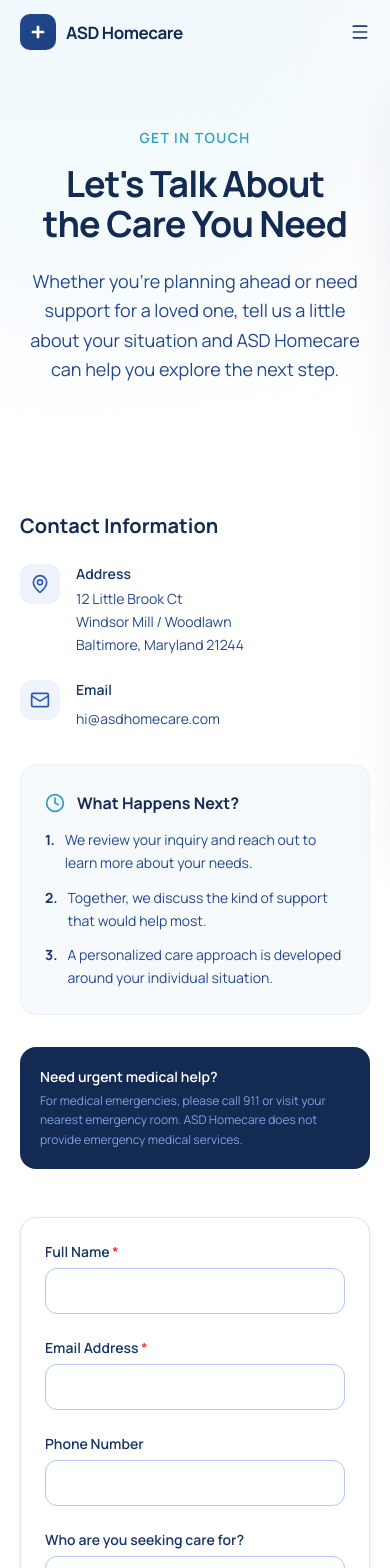
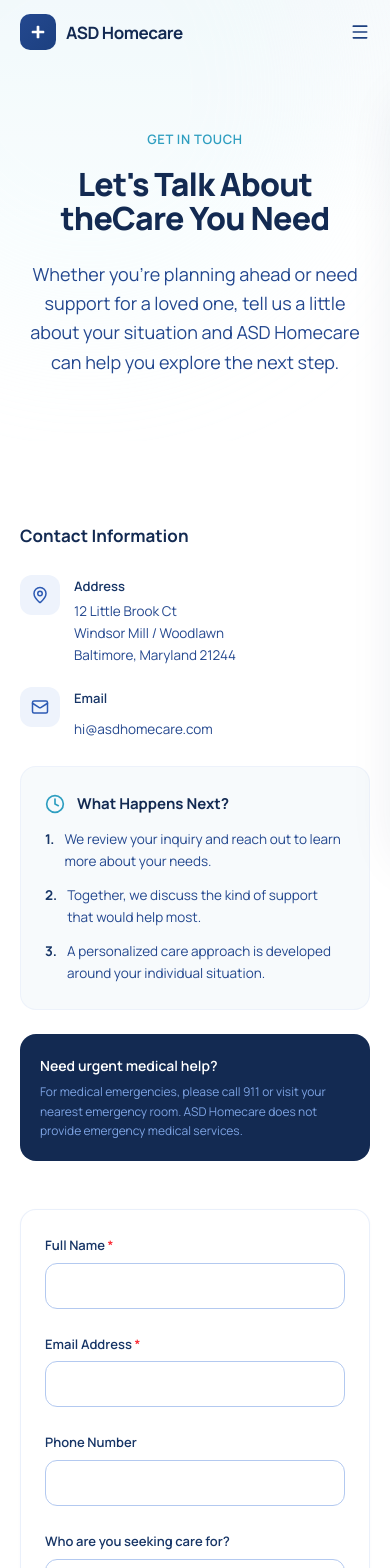
Before and after one commit to Xaxxoo/homecare, a Next.js app: page /contact in a window 390 px wide. Shown: the top 1568 px of the page. Built offline with nearby package versions, Linux system fonts and the light colour scheme.

Commit message:
polish: refine Contact page, 404 page, and form styling
Contact: organic bg shape, refined sidebar typography, link-underline.
404: min-height viewport centering, organic shape, stacked mobile buttons.
ContactForm: softer borders, refined label sizes, success state styling.

```diff
--- a/src/app/contact/page.tsx
+++ b/src/app/contact/page.tsx
@@ -19,18 +19,20 @@ export default function ContactPage() {
   return (
     <>
       {/* Hero */}
-      <section className="relative overflow-hidden bg-gradient-to-b from-cream-50 to-white pt-32 pb-16 lg:pt-40 lg:pb-20">
+      <section className="relative overflow-hidden bg-gradient-to-b from-cream-50 via-white to-white pt-32 pb-16 lg:pt-40 lg:pb-24">
         <div
-          className="absolute top-0 left-0 w-[500px] h-[500px] bg-cyan-100/30 rounded-full blur-3xl -translate-y-1/3 -translate-x-1/3 pointer-events-none"
+          className="absolute top-0 left-0 w-[500px] h-[500px] bg-cyan-100/25 rounded-[60%_40%_50%_50%/45%_55%_45%_55%] blur-3xl -translate-y-1/3 -translate-x-1/3 pointer-events-none"
           aria-hidden="true"
         />
         <Container>
           <div className="max-w-3xl mx-auto text-center relative">
-            <p className="text-sm font-semibold uppercase tracking-widest text-cyan-600 mb-4">
+            <p className="text-[13px] font-semibold uppercase tracking-wider text-cyan-600 mb-4">
               Get in Touch
             </p>
-            <h1 className="text-4xl sm:text-5xl lg:text-[3.25rem] font-bold text-navy-900 leading-[1.1] tracking-tight">
-              Let&apos;s Talk About the Care You Need
+            <h1 className="text-[2rem] sm:text-[2.5rem] lg:text-[3rem] font-extrabold text-navy-900 leading-[1.08] tracking-tight">
+              Let&apos;s Talk About the
+              <br className="hidden sm:block" />
+              Care You Need
             </h1>
             <p className="mt-6 text-lg text-navy-600 leading-relaxed max-w-2xl mx-auto">
               Whether you&apos;re planning ahead or need support for a loved one,
@@ -42,43 +44,43 @@ export default function ContactPage() {
       </section>
 
       {/* Content */}
-      <section className="py-16 lg:py-24">
+      <section className="py-20 lg:py-32">
         <Container>
-          <div className="grid lg:grid-cols-12 gap-12 lg:gap-16">
+          <div className="grid lg:grid-cols-12 gap-12 lg:gap-10">
             {/* Contact Info Sidebar */}
             <AnimateIn direction="left" className="lg:col-span-4">
-              <div className="space-y-8">
+              <div className="space-y-6">
                 <div>
-                  <h2 className="text-xl font-bold text-navy-900 mb-6">
+                  <h2 className="text-[17px] font-bold text-navy-900 mb-6">
                     Contact Information
                   </h2>
-                  <div className="space-y-6">
-                    <div className="flex items-start gap-4">
+                  <div className="space-y-5">
+                    <div className="flex items-start gap-3.5">
                       <div className="flex-shrink-0 w-10 h-10 rounded-xl bg-navy-50 text-navy-500 flex items-center justify-center">
-                        <MapPin className="w-5 h-5" aria-hidden="true" />
+                        <MapPin className="w-[18px] h-[18px]" aria-hidden="true" />
                       </div>
                       <div>
-                        <p className="text-sm font-semibold text-navy-800 mb-1">
+                        <p className="text-[13px] font-semibold text-navy-800 mb-1">
                           Address
                         </p>
-                        <address className="text-sm not-italic text-navy-600 leading-relaxed">
+                        <address className="text-[13.5px] not-italic text-navy-600 leading-relaxed">
                           12 Little Brook Ct<br />
                           Windsor Mill / Woodlawn<br />
                           Baltimore, Maryland 21244
                         </address>
                       </div>
                     </div>
-                    <div className="flex items-start gap-4">
+                    <div className="flex items-start gap-3.5">
                       <div className="flex-shrink-0 w-10 h-10 rounded-xl bg-navy-50 text-navy-500 flex items-center justify-center">
-                        <Mail className="w-5 h-5" aria-hidden="true" />
+                        <Mail className="w-[18px] h-[18px]" aria-hidden="true" />
                       </div>
                       <div>
-                        <p className="text-sm font-semibold text-navy-800 mb-1">
+                        <p className="text-[13px] font-semibold text-navy-800 mb-1">
                           Email
                         </p>
                         <a
                           href="mailto:hi@asdhomecare.com"
-                          className="text-sm text-navy-600 hover:text-navy-800 transition-colors"
+                          className="text-[13.5px] text-navy-600 hover:text-navy-800 transition-colors link-underline"
                         >
                           hi@asdhomecare.com
                         </a>
@@ -93,11 +95,11 @@ export default function ContactPage() {
                       className="w-5 h-5 text-cyan-600"
                       aria-hidden="true"
                     />
-                    <h3 className="font-bold text-navy-900">
+                    <h3 className="text-[15px] font-bold text-navy-900">
                       What Happens Next?
                     </h3>
                   </div>
-                  <ol className="space-y-3 text-sm text-navy-600 leading-relaxed">
+                  <ol className="space-y-3 text-[13.5px] text-navy-600 leading-relaxed">
                     <li className="flex gap-2.5">
                       <span className="font-bold text-navy-800 flex-shrink-0">
                         1.
@@ -123,10 +125,10 @@ export default function ContactPage() {
                 </div>
 
                 <div className="p-5 rounded-2xl bg-navy-900 text-white">
-                  <p className="text-sm font-semibold mb-1">
+                  <p className="text-[14px] font-semibold mb-1">
                     Need urgent medical help?
                   </p>
-                  <p className="text-xs text-navy-300 leading-relaxed">
+                  <p className="text-[12px] text-navy-300 leading-relaxed">
                     For medical emergencies, please call 911 or visit your
                     nearest emergency room. ASD Homecare does not provide
                     emergency medical services.
@@ -136,7 +138,7 @@ export default function ContactPage() {
             </AnimateIn>
 
             {/* Form */}
-            <AnimateIn direction="right" className="lg:col-span-8">
+            <AnimateIn direction="right" className="lg:col-span-7 lg:col-start-6">
               <ContactForm />
             </AnimateIn>
           </div>
--- a/src/app/not-found.tsx
+++ b/src/app/not-found.tsx
@@ -4,9 +4,9 @@ import { Home, ArrowLeft } from "lucide-react";
 
 export default function NotFound() {
   return (
-    <section className="relative overflow-hidden bg-gradient-to-b from-cream-50 to-white pt-32 pb-20 lg:pt-40 lg:pb-32">
+    <section className="relative overflow-hidden bg-gradient-to-b from-cream-50 via-white to-white pt-32 pb-20 lg:pt-40 lg:pb-32 min-h-[70vh] flex items-center">
       <div
-        className="absolute top-1/2 left-1/2 -translate-x-1/2 -translate-y-1/2 w-[600px] h-[600px] bg-cyan-100/20 rounded-full blur-3xl pointer-events-none"
+        className="absolute top-1/2 left-1/2 -translate-x-1/2 -translate-y-1/2 w-[600px] h-[600px] bg-cyan-100/15 rounded-[40%_60%_55%_45%/50%_45%_55%_50%] blur-3xl pointer-events-none"
         aria-hidden="true"
       />
       <Container className="relative">
@@ -14,17 +14,17 @@ export default function NotFound() {
           <div className="w-20 h-20 rounded-3xl bg-navy-50 text-navy-400 flex items-center justify-center mx-auto mb-8">
             <Home className="w-9 h-9" />
           </div>
-          <p className="text-sm font-semibold uppercase tracking-widest text-cyan-600 mb-3">
+          <p className="text-[13px] font-semibold uppercase tracking-wider text-cyan-600 mb-3">
             Page Not Found
           </p>
-          <h1 className="text-3xl sm:text-4xl font-bold text-navy-900 leading-tight tracking-tight">
+          <h1 className="text-[1.75rem] sm:text-[2.25rem] font-extrabold text-navy-900 leading-[1.1] tracking-tight">
             We couldn&apos;t find that page.
           </h1>
           <p className="mt-4 text-lg text-navy-600 leading-relaxed">
             The page you&apos;re looking for may have been moved or doesn&apos;t
             exist. Let us help you find what you need.
           </p>
-          <div className="mt-8 flex flex-wrap justify-center gap-3">
+          <div className="mt-8 flex flex-col sm:flex-row justify-center gap-3">
             <Button href="/" size="lg">
               <ArrowLeft className="w-4 h-4" aria-hidden="true" />
               Back to Home
--- a/src/components/sections/contact-form.tsx
+++ b/src/components/sections/contact-form.tsx
@@ -99,18 +99,18 @@ export function ContactForm() {
 
   if (submitted) {
     return (
-      <div className="bg-white rounded-2xl border border-navy-100 shadow-sm p-8 sm:p-12 text-center">
-        <div className="w-14 h-14 rounded-full bg-green-50 text-green-600 flex items-center justify-center mx-auto mb-5">
+      <div className="bg-white rounded-2xl border border-navy-100/60 shadow-sm shadow-navy-900/[0.03] p-8 sm:p-12 text-center">
+        <div className="w-14 h-14 rounded-2xl bg-green-50 text-green-600 flex items-center justify-center mx-auto mb-5">
           <CheckCircle2 className="w-7 h-7" />
         </div>
-        <h3 className="text-xl font-bold text-navy-900 mb-2">
+        <h3 className="text-[17px] font-bold text-navy-900 mb-2">
           Thank You for Reaching Out
         </h3>
-        <p className="text-navy-600 leading-relaxed max-w-md mx-auto">
+        <p className="text-[15px] text-navy-600 leading-relaxed max-w-md mx-auto">
           We&apos;ve received your inquiry. A member of our team will review your
           message and get in touch with you soon to discuss how we can help.
         </p>
-        <p className="mt-4 text-sm text-navy-400">
+        <p className="mt-4 text-[13px] text-navy-400">
           Note: This form is not yet connected to a backend service. Please
           contact us directly at{" "}
           <a
@@ -128,14 +128,14 @@ export function ContactForm() {
   return (
     <form
       onSubmit={handleSubmit}
-      className="bg-white rounded-2xl border border-navy-100 shadow-sm p-6 sm:p-8 lg:p-10 space-y-6"
+      className="bg-white rounded-2xl border border-navy-100/60 shadow-sm shadow-navy-900/[0.03] p-6 sm:p-8 lg:p-10 space-y-6"
       noValidate
     >
       {/* Full Name */}
       <div>
         <label
           htmlFor="fullName"
-          className="block text-sm font-semibold text-navy-800 mb-1.5"
+          className="block text-[13px] font-semibold text-navy-800 mb-1.5"
         >
           Full Name <span className="text-red-500">*</span>
         </label>
@@ -173,7 +173,7 @@ export function ContactForm() {
         <div>
           <label
             htmlFor="email"
-            className="block text-sm font-semibold text-navy-800 mb-1.5"
+            className="block text-[13px] font-semibold text-navy-800 mb-1.5"
           >
             Email Address <span className="text-red-500">*</span>
           </label>
@@ -208,7 +208,7 @@ export function ContactForm() {
         <div>
           <label
             htmlFor="phone"
-            className="block text-sm font-semibold text-navy-800 mb-1.5"
+            className="block text-[13px] font-semibold text-navy-800 mb-1.5"
           >
             Phone Number
           </label>
@@ -228,7 +228,7 @@ export function ContactForm() {
       <div>
         <label
           htmlFor="careFor"
-          className="block text-sm font-semibold text-navy-800 mb-1.5"
+          className="block text-[13px] font-semibold text-navy-800 mb-1.5"
         >
           Who are you seeking care for?
         </label>
@@ -251,7 +251,7 @@ export function ContactForm() {
 
       {/* Services interested in */}
       <fieldset>
-        <legend className="block text-sm font-semibold text-navy-800 mb-3">
+        <legend className="block text-[13px] font-semibold text-navy-800 mb-3">
           Which services are you interested in?
         </legend>
         <div className="grid grid-cols-2 gap-2">
@@ -301,7 +301,7 @@ export function ContactForm() {
 
       {/* Contact preference */}
       <fieldset>
-        <legend className="block text-sm font-semibold text-navy-800 mb-3">
+        <legend className="block text-[13px] font-semibold text-navy-800 mb-3">
           Preferred way to be contacted
         </legend>
         <div className="flex gap-3">
@@ -350,7 +350,7 @@ export function ContactForm() {
       <div>
         <label
           htmlFor="message"
-          className="block text-sm font-semibold text-navy-800 mb-1.5"
+          className="block text-[13px] font-semibold text-navy-800 mb-1.5"
         >
           Tell us about your care needs
         </label>
```
